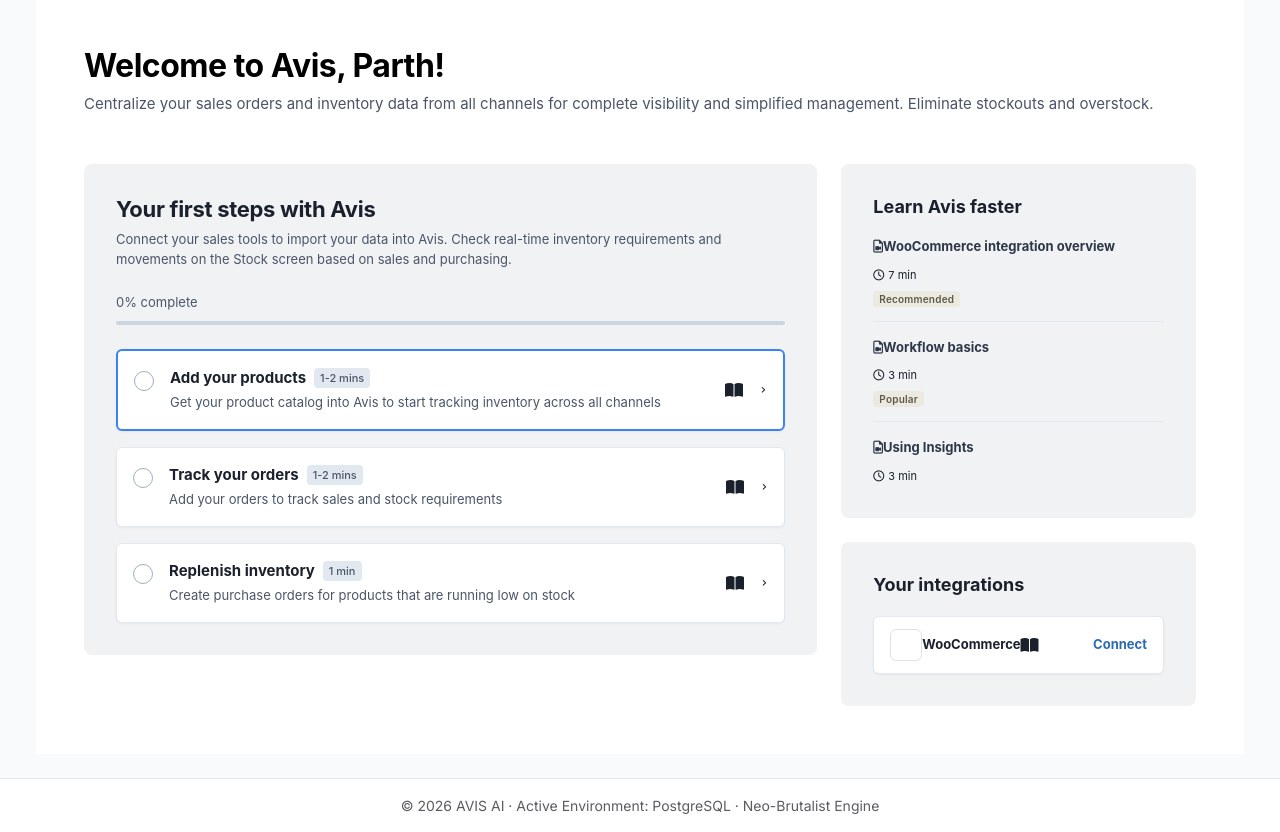
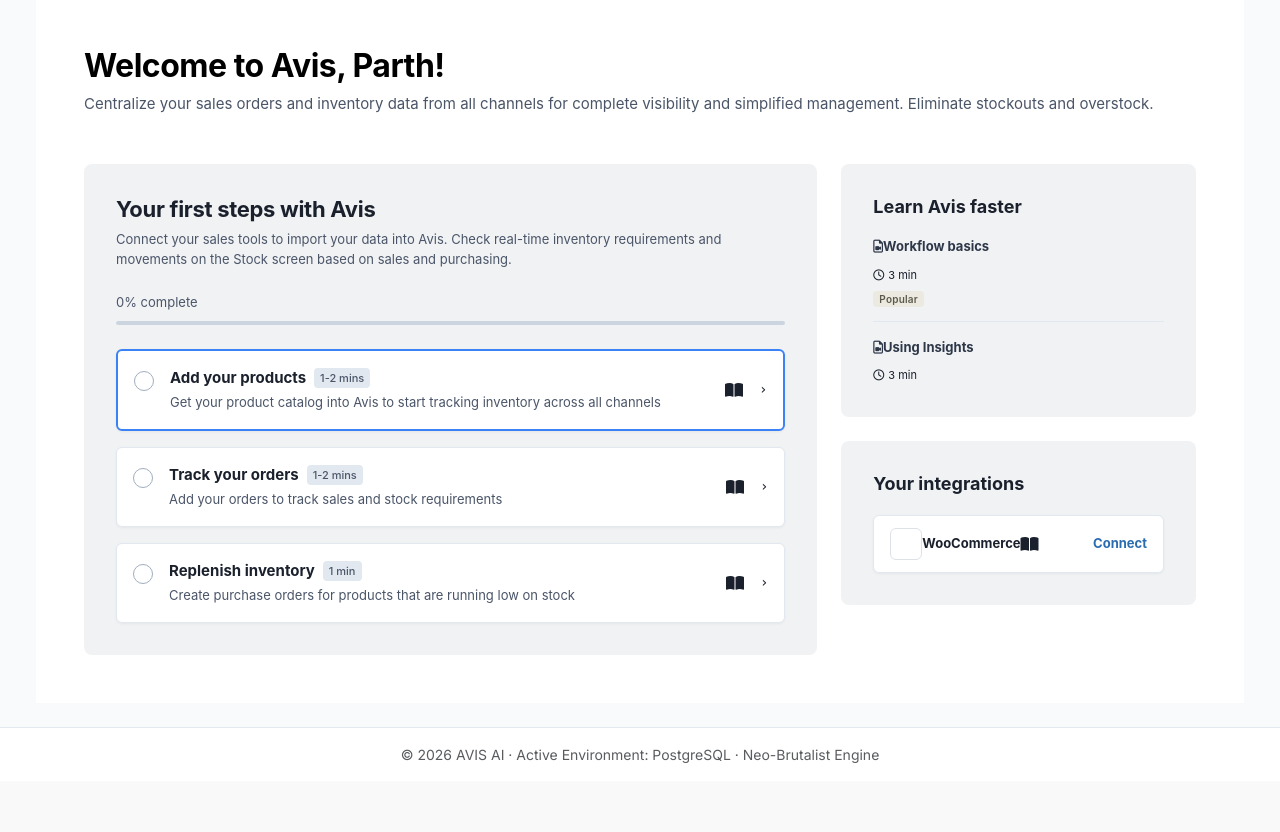
Before and after one commit to ParthChoudhary123/avis2, a Django app: page /manager/dashboard/ in a window 1280 px wide. Shown: the part 145-977 px from the top of the page. After the commit the page ends 908 px from the top, so only its background shows below. Run offline with Django 5.2, Linux system fonts and the light colour scheme; the visitor is signed in with stand-in values (Sample User, id 1); data comes from the database, SQL or seed files in the repository; data that the repository does not hold is empty.

Commit message:
Remove WooCommerce integration overview video link from Learn Avis faster panel

```diff
--- a/inventory/templates/inventory/manager_dashboard.html
+++ b/inventory/templates/inventory/manager_dashboard.html
@@ -470,15 +470,6 @@
                         <h2 class="text-lg font-bold text-slate-800 mb-3" style="font-family: -apple-system, BlinkMacSystemFont, sans-serif; font-size: 18px; font-weight: 700; color: #1a202c; margin-bottom: 20px !important;">Learn Avis faster</h2>
 
                         <div class="d-flex flex-column gap-3">
-                            <!-- Link 1 -->
-                            <div class="katana-learn-item flex justify-between items-start cursor-pointer hover:opacity-85" onclick="alert('Opening video tutorial WooCommerce integration overview...');">
-                                <div>
-                                    <div class="text-xs font-bold text-slate-700 mb-1" style="font-size: 13px; font-weight: 700; color: #2d3748;"><i class="fa-regular fa-file-video me-1.5 text-slate-500"></i>WooCommerce integration overview</div>
-                                    <span class="text-[10px] text-gray-400" style="font-size: 11px;"><i class="fa-regular fa-clock me-1"></i>7 min</span>
-                                </div>
-                                <span class="katana-badge-beige flex-shrink-0">Recommended</span>
-                            </div>
-
                             <!-- Link 2 -->
                             <div class="katana-learn-item flex justify-between items-start cursor-pointer hover:opacity-85" onclick="alert('Opening video tutorial Workflow basics...');">
                                 <div>
```
